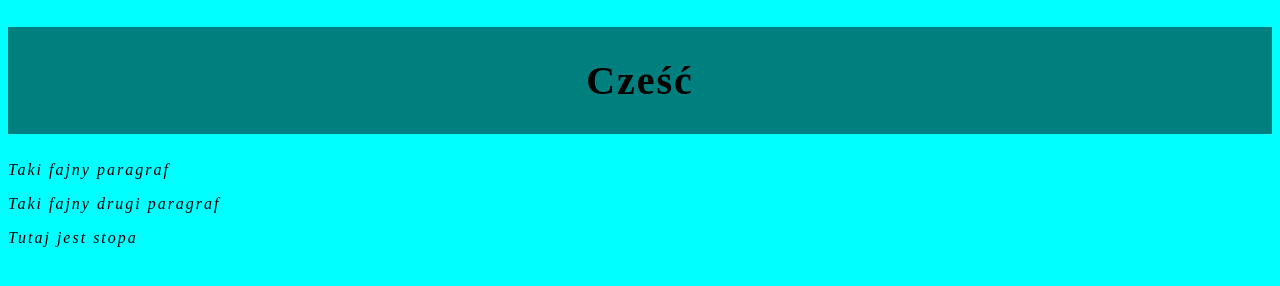
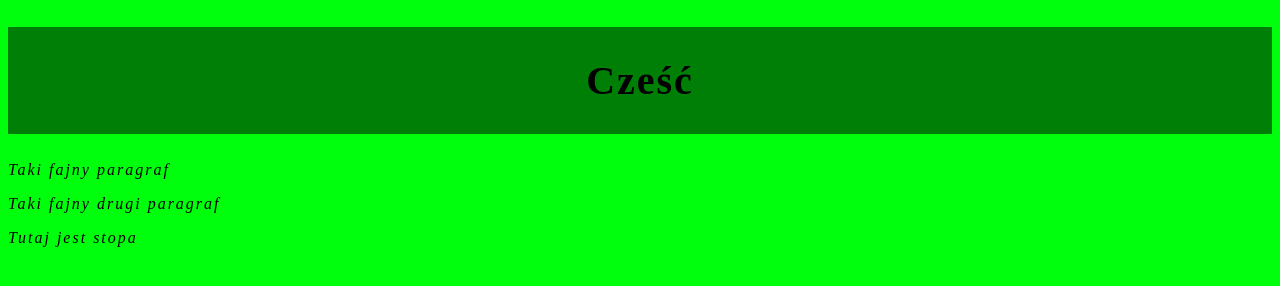
Before and after one commit to wolfort/strona-wsb, a plain HTML site: page index.html in a window 1280 px wide. Drawn offline with Linux system fonts and the light colour scheme.

Commit message:
zmien kolor tla strony

```diff
--- a/index.html
+++ b/index.html
@@ -9,7 +9,7 @@
 
 <style>
     body {
-        background-color: aqua;
+        background-color: rgb(0, 255, 13);
     }
     p {
             font-style: italic;
```
